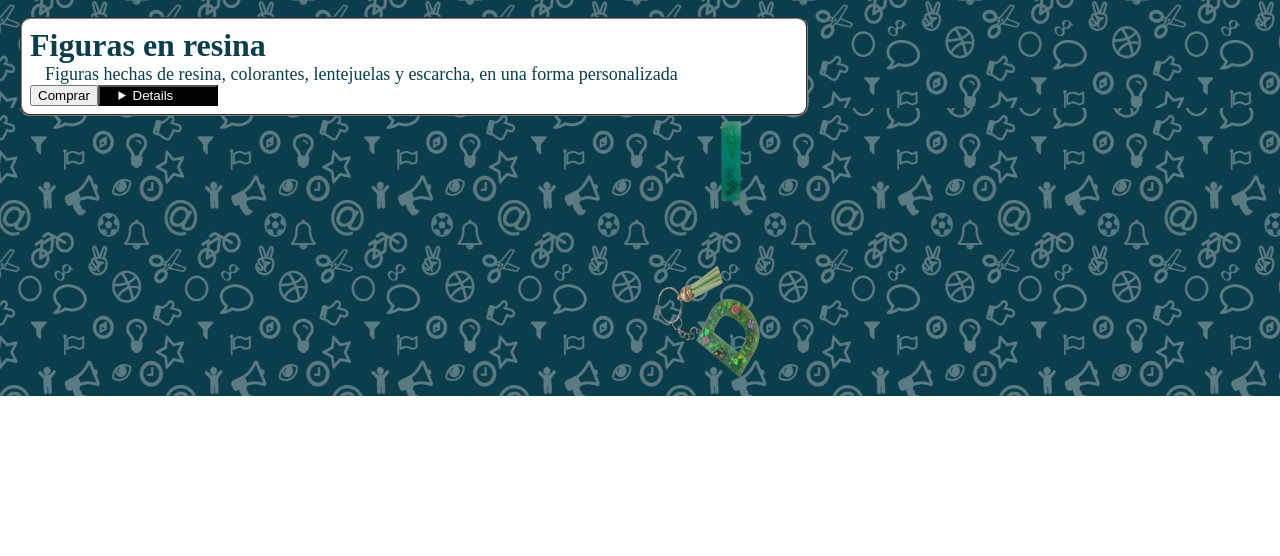
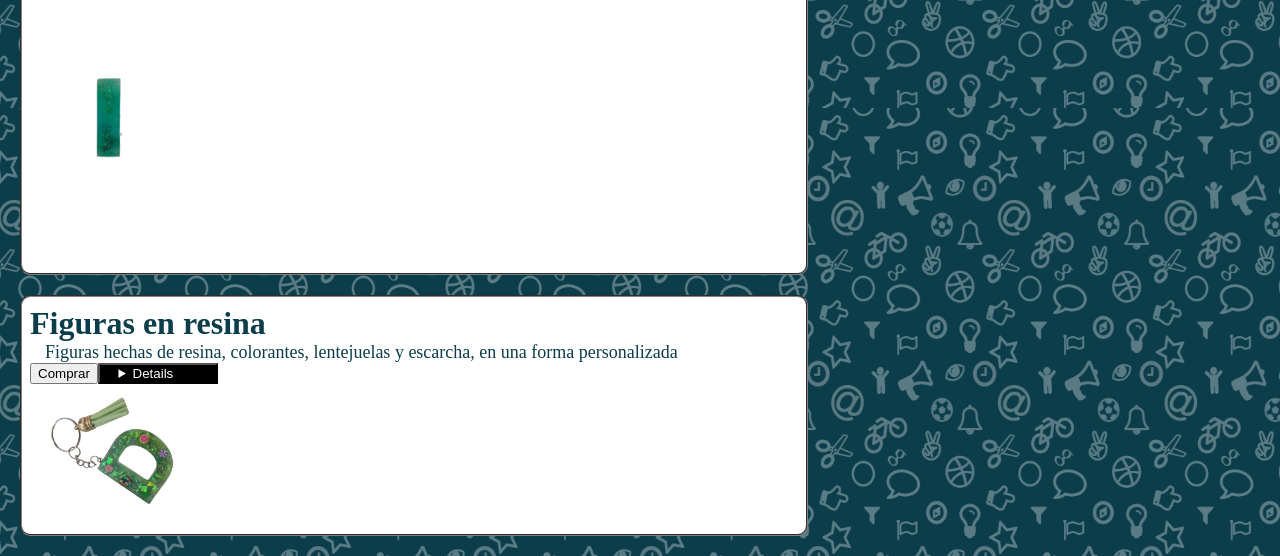
Before and after one commit to Len0416/CursoDisenoWeb, a plain HTML site: page shop.html in a window 1280 px wide. Shown: the part 692-1248 px from the top of the page. Before the commit the page ends 1088 px from the top, so only its background shows below. Drawn offline with Linux system fonts and the light colour scheme; a web font is replaced by a local one.

Commit message:
TerminadoShop

```diff
--- a/assets/css/style.css
+++ b/assets/css/style.css
@@ -44,6 +44,7 @@
     font-size: 30px;
     font-weight: 600;
     font-family: "Poppins", serif;
+    margin-bottom: 10px;
 }
 .detalles{
     padding-right: 30px;
@@ -199,11 +200,8 @@ p{
     flex-direction: column;
 }
 .content_product-information1 span>img{
-    position: absolute;
-    right: 38%;
-    top: 90%;
-    width: 10%;
-    height: 35%;
+    width: 20%;
+    height: 70%;
 }
 .content_product-information2{
     color: #0B3D4B;
@@ -218,11 +216,8 @@ p{
     flex-direction: column;
 }
 .content_product-information2 span>img{
-    position: absolute;
-    right: 38%;
-    top: 118%;
-    width: 12%;
-    height: 18%;
+    width: 24%;
+    height: 36%;
 }
 .shop_section{
     border: #063d5e solid 4px;
```
